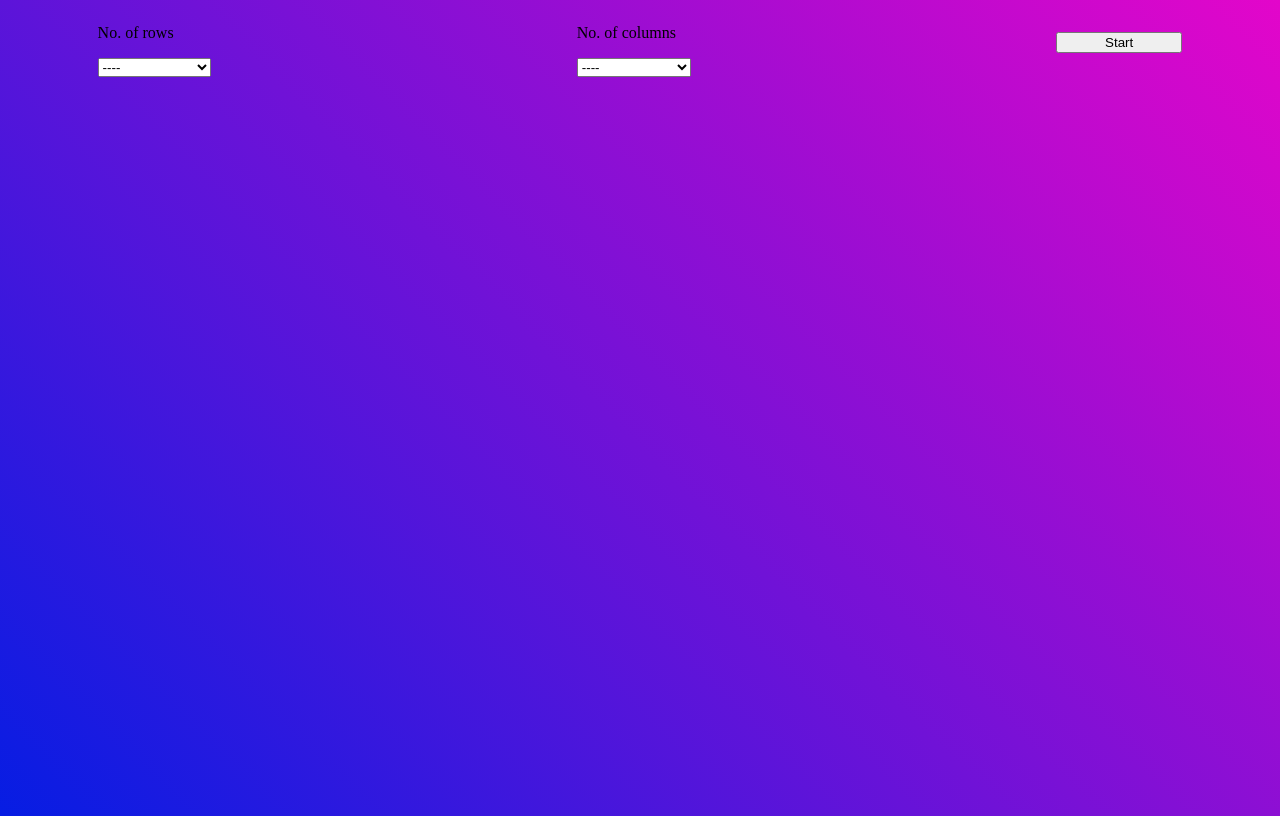
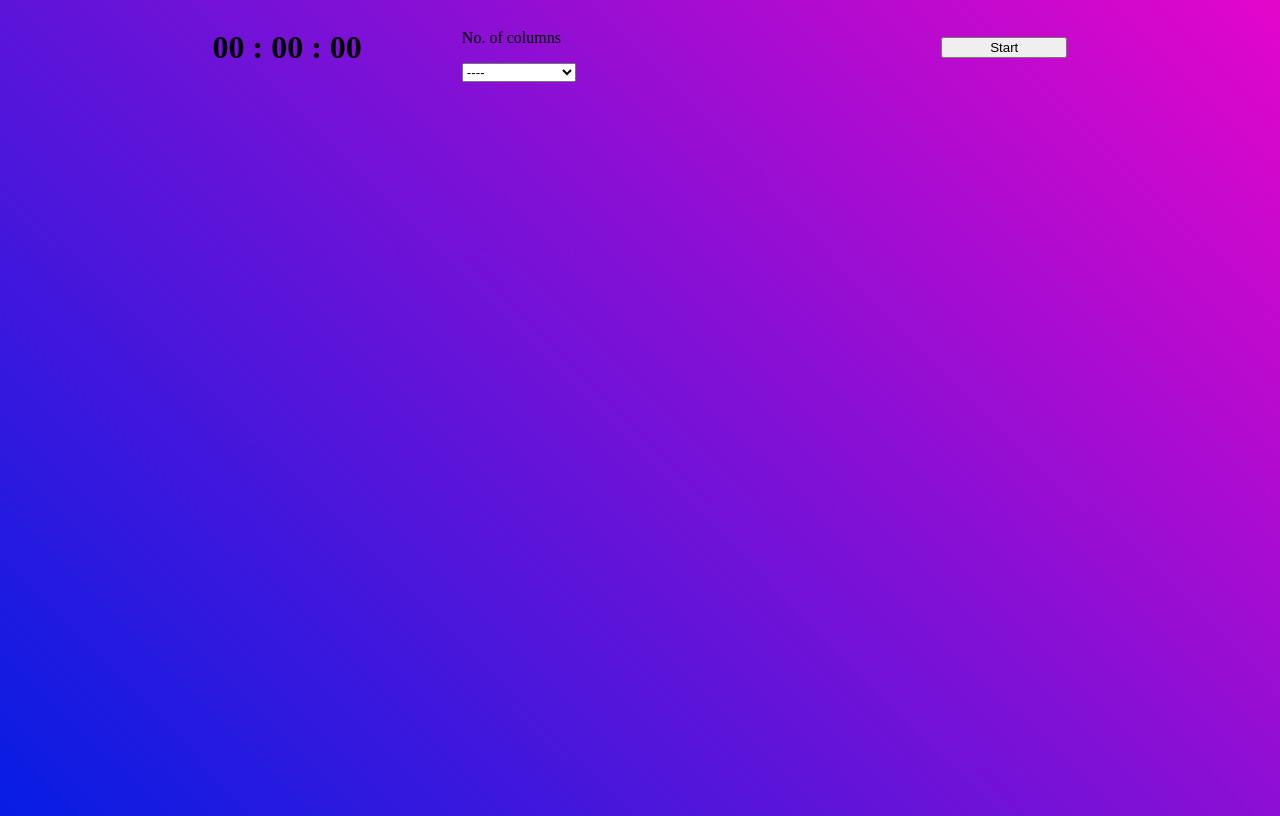
Before and after one commit to Hades9876/hades9876.github.io, a plain HTML site: page index.html in a window 1280 px wide. Drawn offline with Linux system fonts and the light colour scheme.

Commit message:
Update index.html
Make the rows and columns combined for nxn grid
Add the timer header

```diff
--- a/index.html
+++ b/index.html
@@ -8,11 +8,7 @@
     </head>
     <body>
         <div class="controls">
-            <div class="a">
-                <p>No. of rows</p>
-                <select class="rows">
-                </select>
-            </div>
+            <h1 id="display-time">00 : 00 : 00</h1>
             <div class="a">
                 <p>No. of columns</p>
                 <select class="columns">
```
